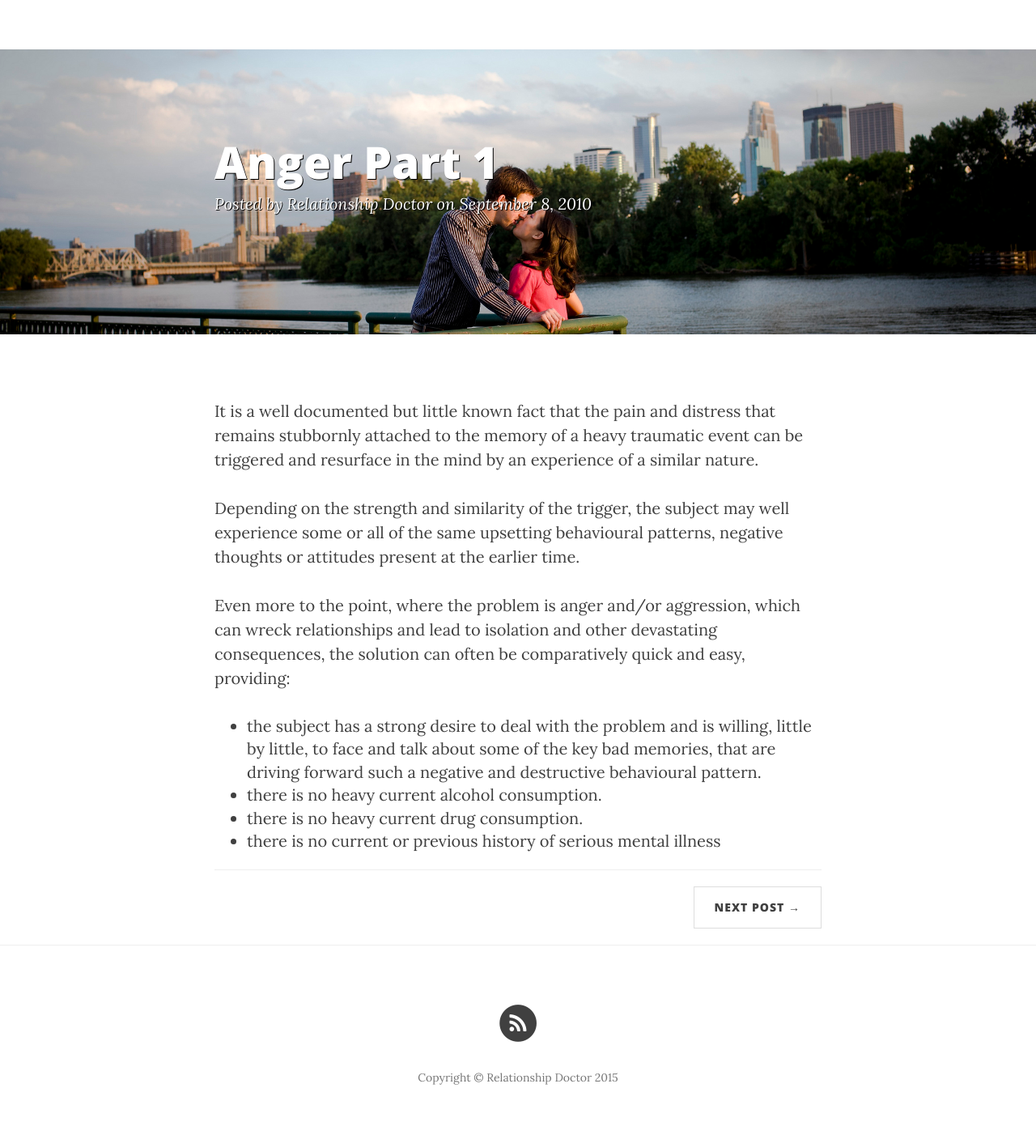
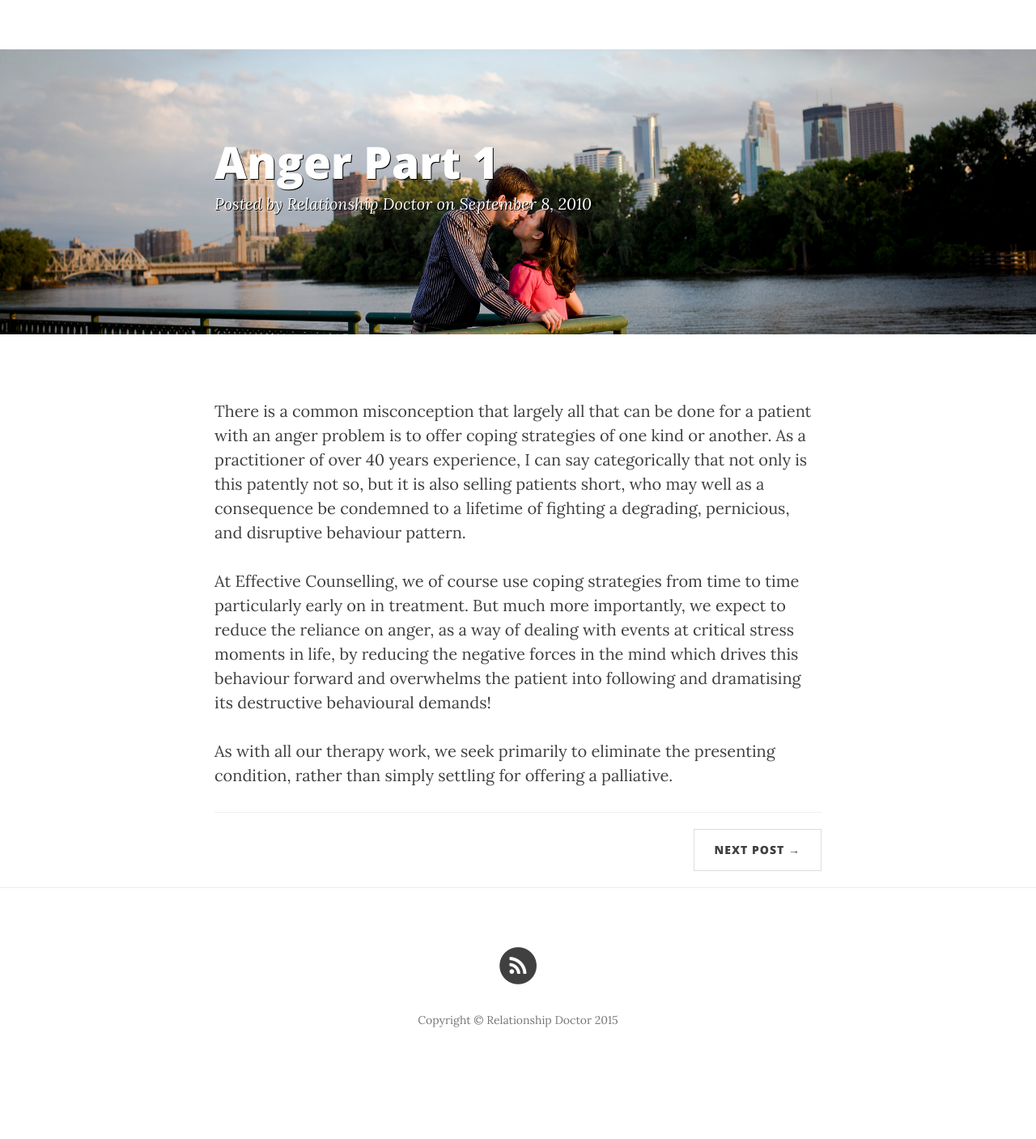
Before and after one commit to relationshipdoctor/relationshipdoctor.github.io, a Jekyll site: the page built from _posts/2010-09-08-anger-part-1.md, in a window 1280 px wide. Shown: the whole page at 81% size. Built offline with Jekyll 4.4.1, drawn with Linux system fonts in a browser that asks for light colours; nearby versions of some CDN libraries; after the commit the page ends 1336 px from its top, so only the background shows below that.

Commit message:
Update 2010-09-08-anger-part-1.md

```diff
--- a/_posts/2010-09-08-anger-part-1.md
+++ b/_posts/2010-09-08-anger-part-1.md
@@ -4,13 +4,8 @@ title:      "Anger Part 1"
 header-img: "img/couple-kiss.jpg"
 ---
 
-It is a well documented but little known fact that the pain and distress that remains stubbornly attached to the memory of a heavy traumatic event can be triggered and resurface in the mind by an experience of a similar nature.
+There is a common misconception that largely all that can be done for a patient with an anger problem is to offer coping strategies of one kind or another. As a practitioner of over 40 years experience, I can say categorically that not only is this patently not so, but it is also selling patients short, who may well as a consequence be condemned to a lifetime of fighting a degrading, pernicious, and disruptive behaviour pattern.
 
-Depending on the strength and similarity of the trigger, the subject may  well experience some or all of the same upsetting behavioural patterns, negative thoughts or attitudes present at the earlier time.
+At Effective Counselling, we of course use coping strategies from time to time particularly early on in treatment. But much more importantly, we expect to reduce the reliance on anger, as a way of dealing with events at critical stress moments in life, by reducing the negative forces in the mind which drives this behaviour forward and overwhelms the patient into following and dramatising its destructive behavioural demands!
 
-Even more to the point, where the problem is anger and/or aggression, which can wreck relationships and lead to isolation and other devastating consequences, the solution can often be comparatively quick and easy, providing:
-
-* the subject has a strong desire to deal with the problem and is willing, little by little, to face and talk about some of the key bad memories, that are driving forward such a negative and destructive behavioural pattern.
-* there is no heavy current alcohol consumption.
-* there is no heavy current drug consumption.
-* there is no current or previous history of serious mental illness
+As with all our therapy work, we seek primarily to eliminate the presenting condition, rather than simply settling for offering a palliative.
```
